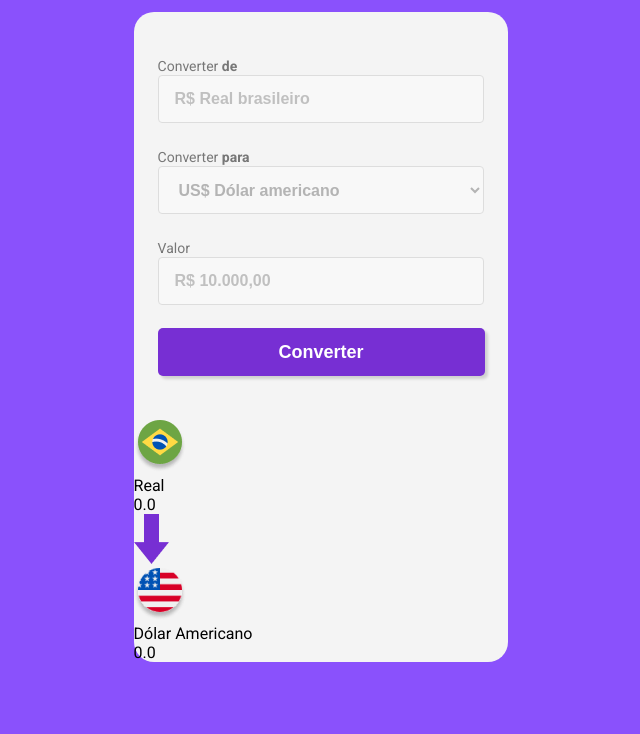
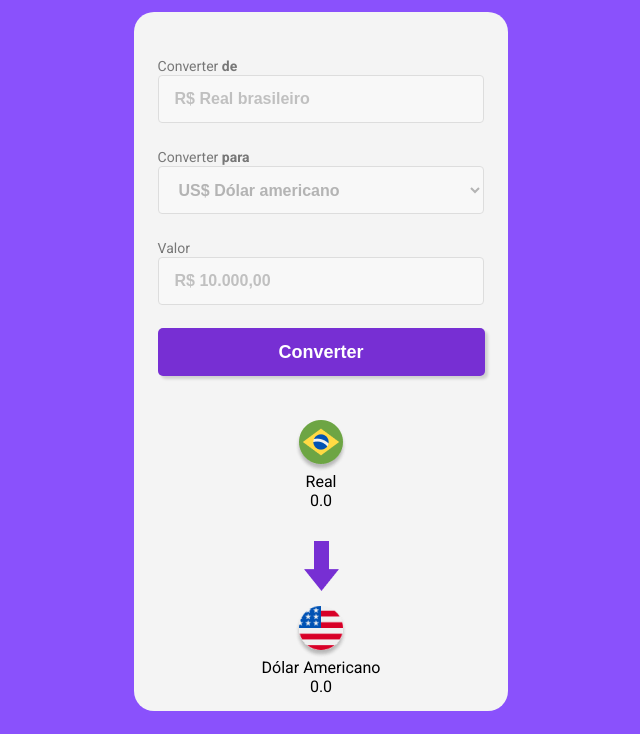
Before and after one commit to tiagobsb84/conversor_moedas_javascript, a plain HTML site: page index.html in a window 1280 px wide. Shown: the part 318-1052 px from the top of the page, without its empty margins (319-959 px from the left). Before the commit the page ends 980 px from the top, so only its background shows below. Drawn offline with Linux system fonts and the light colour scheme.

Commit message:
secao imagem e resultado das moedas

```diff
--- a/style.css
+++ b/style.css
@@ -91,3 +91,33 @@ body {
     cursor: pointer;
     transition: .5s;
 }
+
+.button-convertion:hover {
+    background: #6a449b;
+}
+
+.button-convertion:active {
+    opacity: .4;
+}
+
+/* SECAO RESULTADO CONVERSAO */
+
+.section-result-convertion {
+    display: flex;
+    flex-direction: column;
+    align-items: center;
+    width: 20.4375rem;
+    margin: 0 auto;
+    margin-bottom: 1.44rem;
+}
+
+.box-result-first-value, .box-result-second-value {
+    display: flex;
+    flex-direction: column;
+    align-items: center;
+    margin-bottom: 0.94rem;
+}
+
+.image-arrow-down {
+    margin: 0.98rem 0;
+}
```
